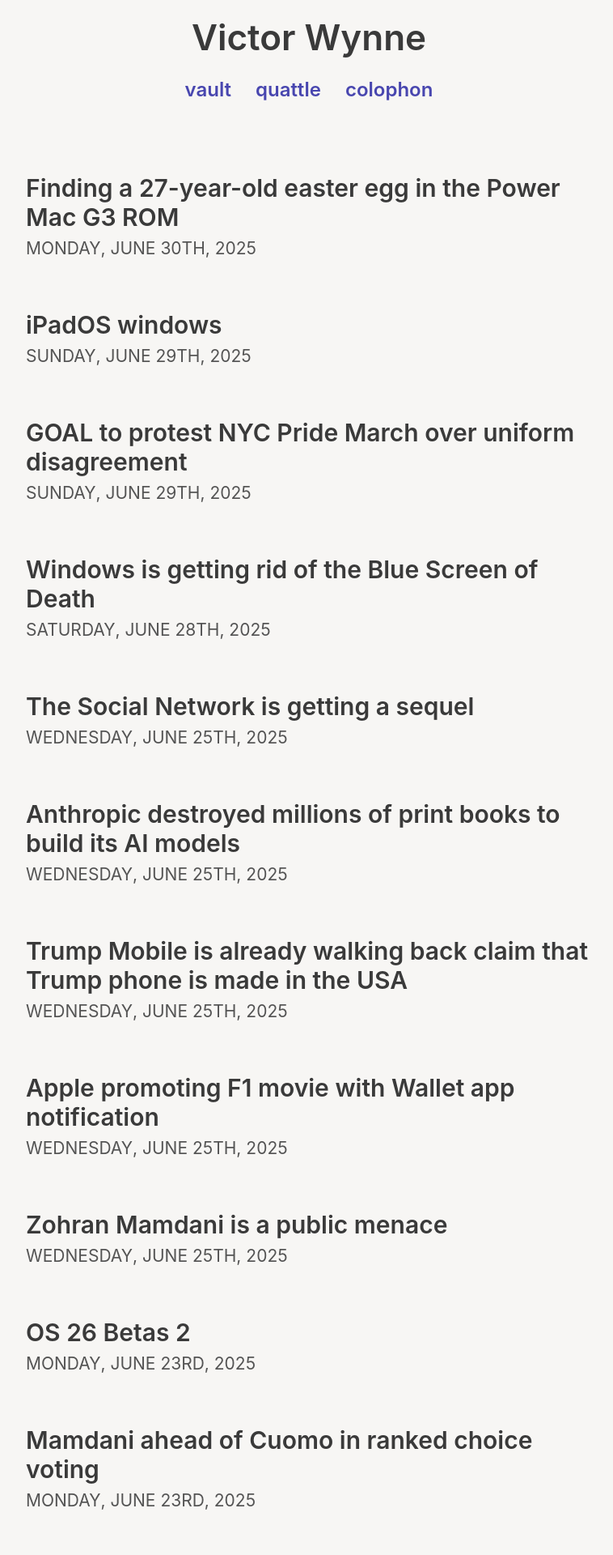
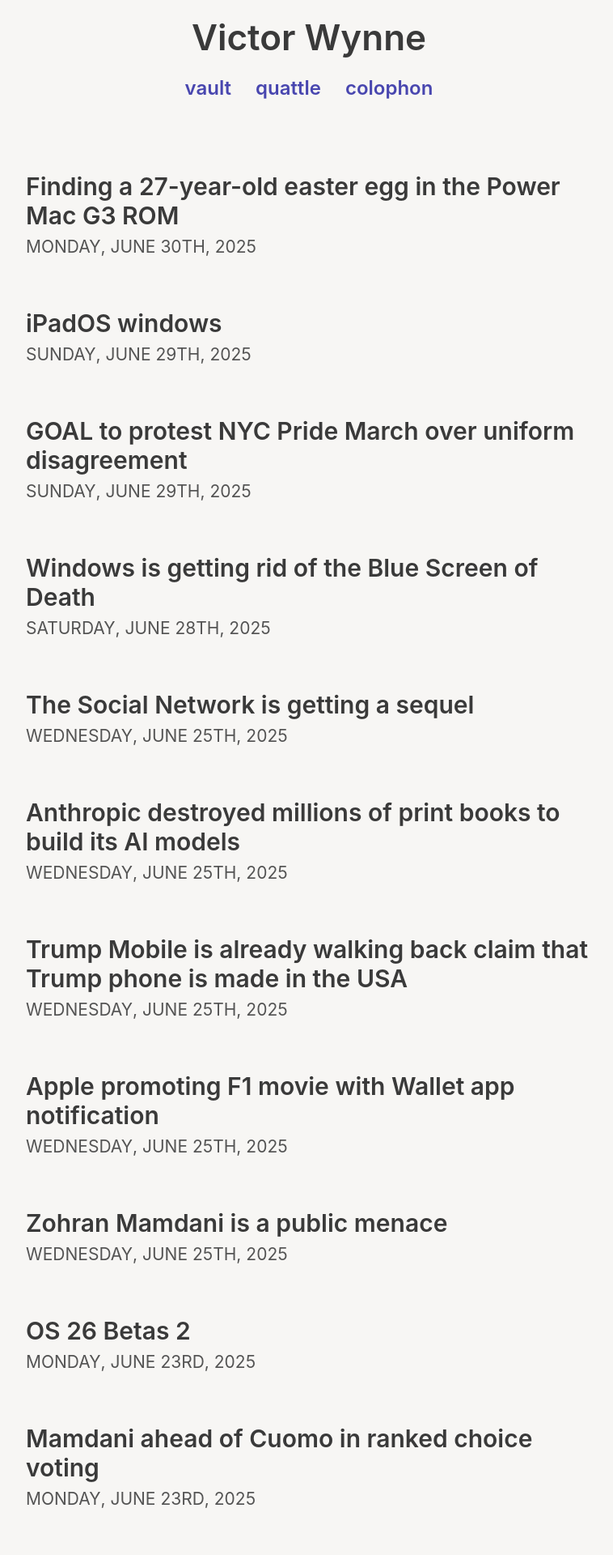
Before and after one commit to victorwynne/victorwynne, a Jekyll site: the page built from index.html, in a window 1280 px wide. Shown: the top 1920 px of the page at 81% size, without its empty margins (258-1016 px from the left). Built offline with Jekyll 4.4.1, drawn with Linux system fonts in a browser that asks for light colours.

Commit message:
_masthead.scss

```diff
--- a/_sass/_masthead.scss
+++ b/_sass/_masthead.scss
@@ -9,7 +9,7 @@
 
 .masthead-title {
   margin-top: 0;
-  margin-bottom: 18px;
+  margin-bottom: 16px;
   color: $text;
   padding-left: 0px;
   padding-right: 0px;
```
